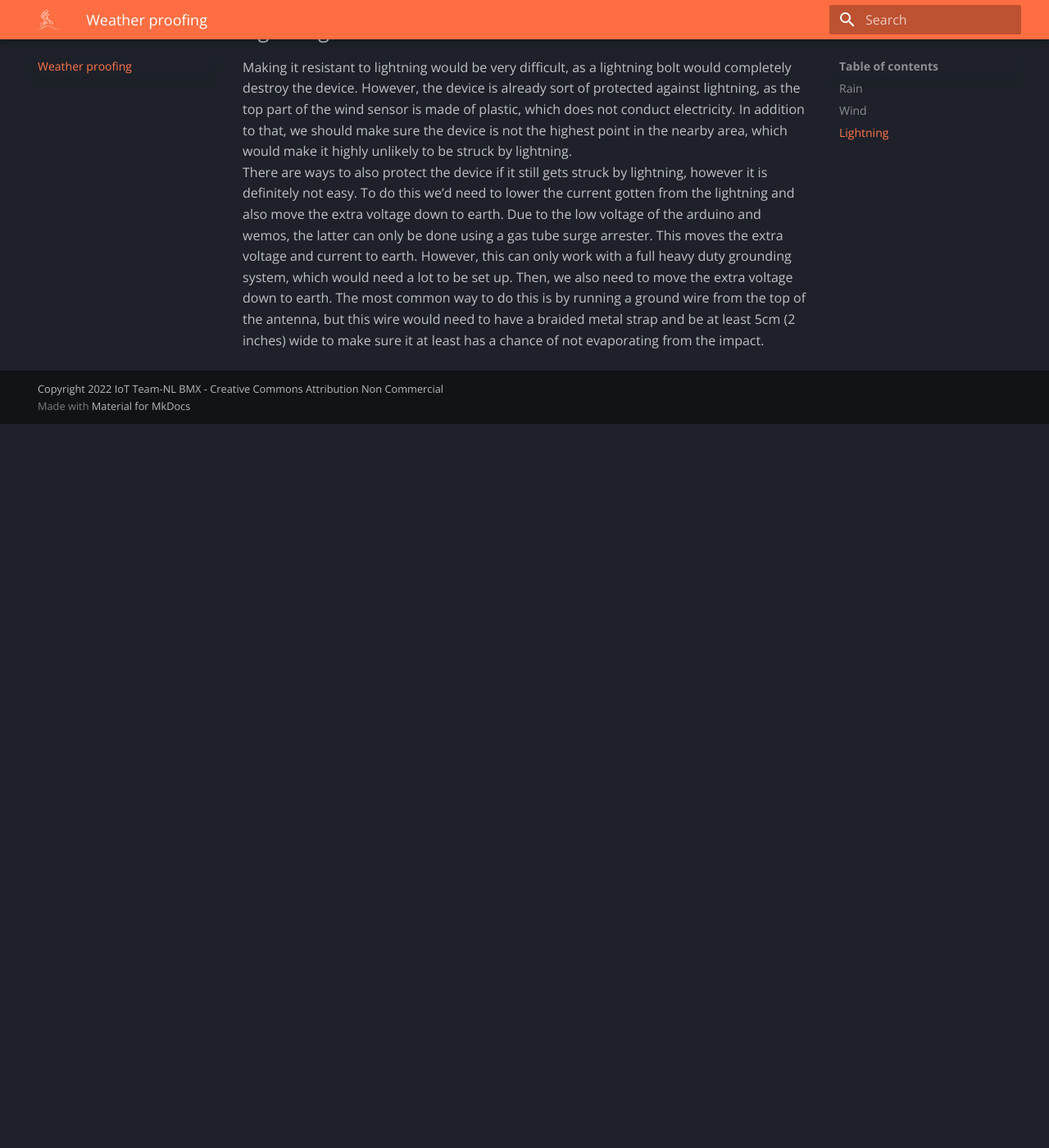
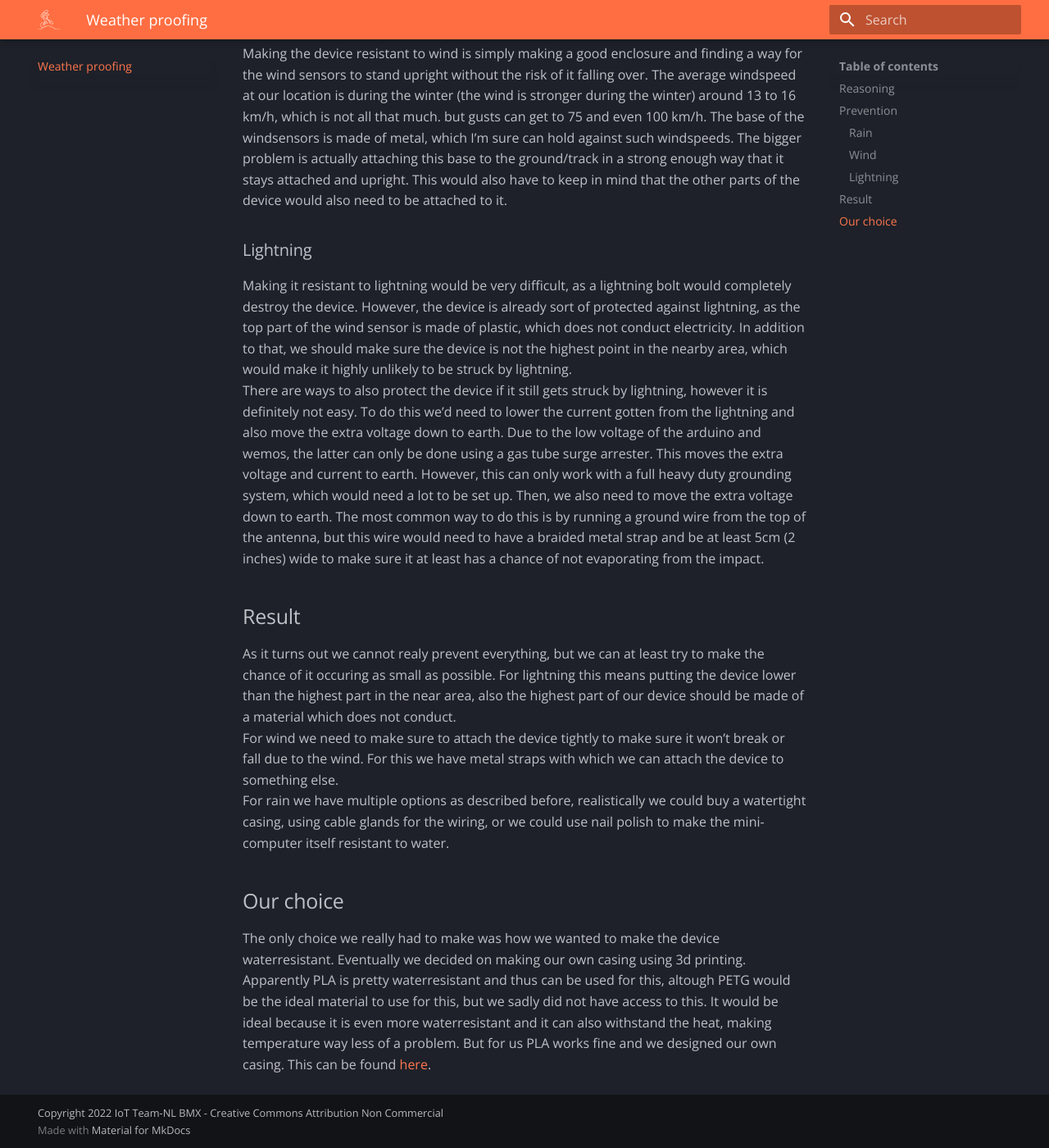
Before and after one commit to TheCodeCompany-Sem/BMX-TEAMNL-IOT, an MkDocs documentation site: the page built from docs/weatherproofing.md, in a window 1280 px wide and 1400 px high, scrolled down 1205 px. Shown: the whole window at 82% size. Built offline with MkDocs 1.6.1 and Material for MkDocs 9.7.7, drawn with Linux system fonts in a browser that asks for light colours; before the commit the page ends 1722 px from its top, so only the background shows below that; some of the changed text lies outside the part shown.

Commit message:
finished weatherproofing documentation

```diff
--- a/docs/weatherproofing.md
+++ b/docs/weatherproofing.md
@@ -1,22 +1,36 @@
 # Weather proofing
 
-As we need to make the device work outside, we need to make sure it is weatherproof. To make the weather station weather proof, it needs to be able to resist the following:
+## Reasoning
 
-- (heavy) rain
-- Strong winds and gusts
-- lightningbolts
+As the device needs to be usable outside, we want to make sure the device can withstand all weathersituations that can occur there. To do this we first need to do a deskresearch to research what type of weather can affect our product and what to do against that. After that research we can make a decision on the casing of our product.
 
-## Rain
+So, as the location is in the east of the Netherlands, the temperatures are more extreme than in the east. Due to the fact that this location is further from open waters, but these temperatures are still not that high to really affect our product, provided we set it up in the shadows. However, it is still the Netherlands, so that means that **rain** and **heavy wind** will still be a big factor. Next to that we always need to be aware of **lightning**, as that can affect any electronic device heavily and can even destroy it up until no repair is possible.
+
+## Prevention
+
+Now that we know what can affect our product, we must research how to prevent these weathereffects from having negative effects on our product.
+
+### Rain
 
 Making the product waterproof is practically impossible, as you need to be able to connect the wires from the wemos to a device, however making it water-resistant is definitely possible. This makes it practically impossible for rain to get into the device. To do this, we could make a casing for the device, with **rubber rings** around the openings, this way the rubber can catch the water comming through the holes. However, this would give us a problem regarding heat, as if it gets warm weather the heat would then make the casing expand, which would allow water to find its way to the board anyway.
 Apart from that, we could also use some other methods, one of which is using **nailpolish**, which would could also make the board resistant to water, but it would not be able to protect the usb port, nor would it be able to protect the pins.
 Another option would be to use **silicone** or **potting compound**. We can dip the board in there and make a brick of silicone with the board in there, which would actually make the device as waterresistant as possible and would even make it function completely underwater. The problem with this however, is that we need to be able to access the usb port of the board, which would be inaccessible. Modifying the board afterwards would also be impossible.
 
-## Wind
+### Wind
 
 Making the device resistant to wind is simply making a good enclosure and finding a way for the wind sensors to stand upright without the risk of it falling over. The average windspeed at our location is during the winter (the wind is stronger during the winter) around 13 to 16 km/h, which is not all that much. but gusts can get to 75 and even 100 km/h. The base of the windsensors is made of metal, which I'm sure can hold against such windspeeds. The bigger problem is actually attaching this base to the ground/track in a strong enough way that it stays attached and upright. This would also have to keep in mind that the other parts of the device would also need to be attached to it.
 
-## Lightning
+### Lightning
 
 Making it resistant to lightning would be very difficult, as a lightning bolt would completely destroy the device. However, the device is already sort of protected against lightning, as the top part of the wind sensor is made of plastic, which does not conduct electricity. In addition to that, we should make sure the device is not the highest point in the nearby area, which would make it highly unlikely to be struck by lightning.
 There are ways to also protect the device if it still gets struck by lightning, however it is definitely not easy. To do this we'd need to lower the current gotten from the lightning and also move the extra voltage down to earth. Due to the low voltage of the arduino and wemos, the latter can only be done using a gas tube surge arrester. This moves the extra voltage and current to earth. However, this can only work with a full heavy duty grounding system, which would need a lot to be set up. Then, we also need to move the extra voltage down to earth. The most common way to do this is by running a ground wire from the top of the antenna, but this wire would need to have a braided metal strap and be at least 5cm (2 inches) wide to make sure it at least has a chance of not evaporating from the impact.
+
+## Result
+
+As it turns out we cannot realy prevent everything, but we can at least try to make the chance of it occuring as small as possible. For lightning this means putting the device lower than the highest part in the near area, also the highest part of our device should be made of a material which does not conduct.
+For wind we need to make sure to attach the device tightly to make sure it won't break or fall due to the wind. For this we have metal straps with which we can attach the device to something else.
+For rain we have multiple options as described before, realistically we could buy a watertight casing, using cable glands for the wiring, or we could use nail polish to make the mini-computer itself resistant to water.
+
+## Our choice
+
+The only choice we really had to make was how we wanted to make the device waterresistant. Eventually we decided on making our own casing using 3d printing. Apparently PLA is pretty waterresistant and thus can be used for this, altough PETG would be the ideal material to use for this, but we sadly did not have access to this. It would be ideal because it is even more waterresistant and it can also withstand the heat, making temperature way less of a problem. But for us PLA works fine and we designed our own casing. This can be found [here](https://iot.dev.hihva.nl/2021-2022-feb-jun/group-project/teamnl-bmx-windspeed-logging/iot-bmx-team-nl/Daily-documentation/#day-3-thursday).
```
